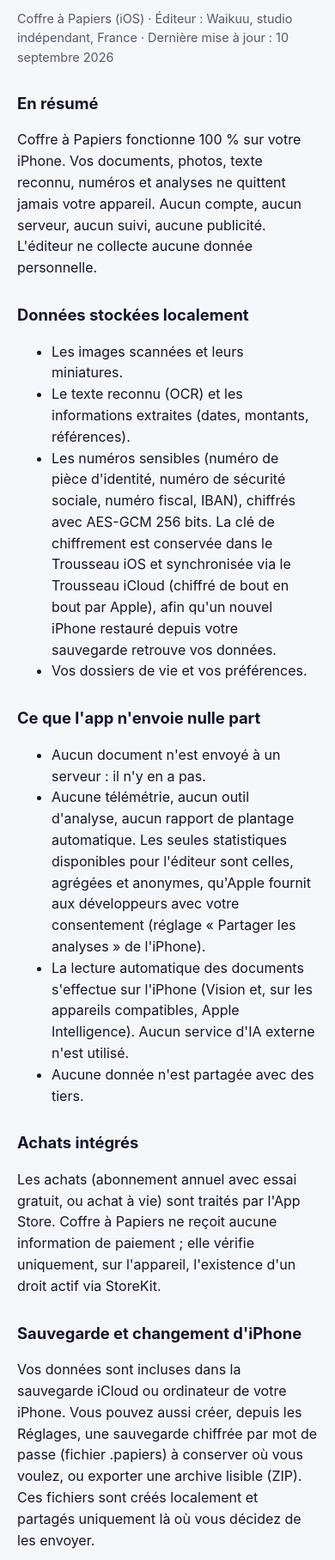
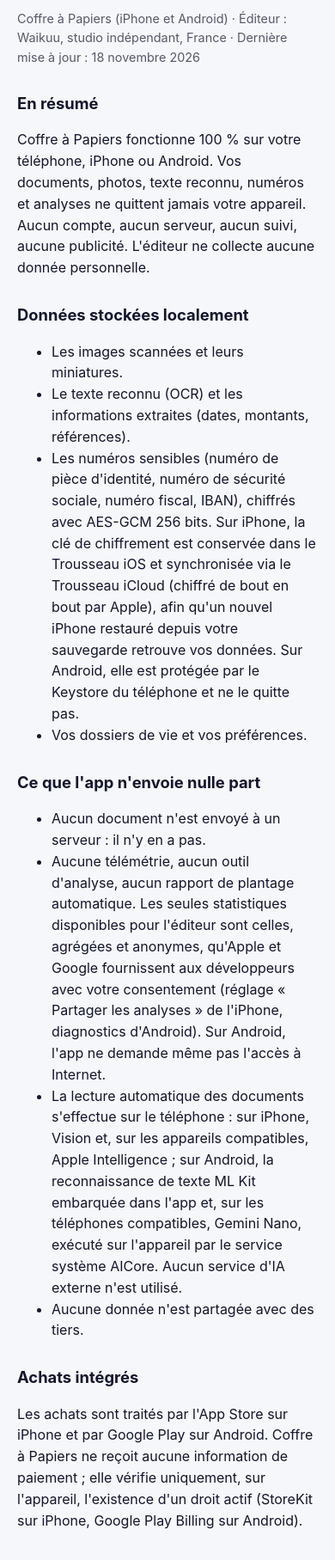
Before and after one commit to Maverick770/app-pages, a plain HTML site: page coffre-a-papiers/privacy.html in a window 390 px wide. Shown: the part 144-1959 px from the top of the page at 86% size. Drawn offline with Linux system fonts and the light colour scheme.

Commit message:
docs(coffre-a-papiers): privacy policy for iPhone and Android

```diff
--- a/coffre-a-papiers/privacy.html
+++ b/coffre-a-papiers/privacy.html
@@ -17,32 +17,32 @@
 </head>
 <body>
 <h1>Politique de confidentialité</h1>
-<p class="muted">Coffre à Papiers (iOS) · Éditeur : Waikuu, studio indépendant, France · Dernière mise à jour : 10 septembre 2026</p>
+<p class="muted">Coffre à Papiers (iPhone et Android) · Éditeur : Waikuu, studio indépendant, France · Dernière mise à jour : 18 novembre 2026</p>
 
 <h2>En résumé</h2>
-<p>Coffre à Papiers fonctionne 100 % sur votre iPhone. Vos documents, photos, texte reconnu, numéros et analyses ne quittent jamais votre appareil. Aucun compte, aucun serveur, aucun suivi, aucune publicité. L'éditeur ne collecte aucune donnée personnelle.</p>
+<p>Coffre à Papiers fonctionne 100 % sur votre téléphone, iPhone ou Android. Vos documents, photos, texte reconnu, numéros et analyses ne quittent jamais votre appareil. Aucun compte, aucun serveur, aucun suivi, aucune publicité. L'éditeur ne collecte aucune donnée personnelle.</p>
 
 <h2>Données stockées localement</h2>
 <ul>
   <li>Les images scannées et leurs miniatures.</li>
   <li>Le texte reconnu (OCR) et les informations extraites (dates, montants, références).</li>
-  <li>Les numéros sensibles (numéro de pièce d'identité, numéro de sécurité sociale, numéro fiscal, IBAN), chiffrés avec AES-GCM 256 bits. La clé de chiffrement est conservée dans le Trousseau iOS et synchronisée via le Trousseau iCloud (chiffré de bout en bout par Apple), afin qu'un nouvel iPhone restauré depuis votre sauvegarde retrouve vos données.</li>
+  <li>Les numéros sensibles (numéro de pièce d'identité, numéro de sécurité sociale, numéro fiscal, IBAN), chiffrés avec AES-GCM 256 bits. Sur iPhone, la clé de chiffrement est conservée dans le Trousseau iOS et synchronisée via le Trousseau iCloud (chiffré de bout en bout par Apple), afin qu'un nouvel iPhone restauré depuis votre sauvegarde retrouve vos données. Sur Android, elle est protégée par le Keystore du téléphone et ne le quitte pas.</li>
   <li>Vos dossiers de vie et vos préférences.</li>
 </ul>
 
 <h2>Ce que l'app n'envoie nulle part</h2>
 <ul>
   <li>Aucun document n'est envoyé à un serveur : il n'y en a pas.</li>
-  <li>Aucune télémétrie, aucun outil d'analyse, aucun rapport de plantage automatique. Les seules statistiques disponibles pour l'éditeur sont celles, agrégées et anonymes, qu'Apple fournit aux développeurs avec votre consentement (réglage « Partager les analyses » de l'iPhone).</li>
-  <li>La lecture automatique des documents s'effectue sur l'iPhone (Vision et, sur les appareils compatibles, Apple Intelligence). Aucun service d'IA externe n'est utilisé.</li>
+  <li>Aucune télémétrie, aucun outil d'analyse, aucun rapport de plantage automatique. Les seules statistiques disponibles pour l'éditeur sont celles, agrégées et anonymes, qu'Apple et Google fournissent aux développeurs avec votre consentement (réglage « Partager les analyses » de l'iPhone, diagnostics d'Android). Sur Android, l'app ne demande même pas l'accès à Internet.</li>
+  <li>La lecture automatique des documents s'effectue sur le téléphone : sur iPhone, Vision et, sur les appareils compatibles, Apple Intelligence ; sur Android, la reconnaissance de texte ML Kit embarquée dans l'app et, sur les téléphones compatibles, Gemini Nano, exécuté sur l'appareil par le service système AICore. Aucun service d'IA externe n'est utilisé.</li>
   <li>Aucune donnée n'est partagée avec des tiers.</li>
 </ul>
 
 <h2>Achats intégrés</h2>
-<p>Les achats (abonnement annuel avec essai gratuit, ou achat à vie) sont traités par l'App Store. Coffre à Papiers ne reçoit aucune information de paiement ; elle vérifie uniquement, sur l'appareil, l'existence d'un droit actif via StoreKit.</p>
+<p>Les achats sont traités par l'App Store sur iPhone et par Google Play sur Android. Coffre à Papiers ne reçoit aucune information de paiement ; elle vérifie uniquement, sur l'appareil, l'existence d'un droit actif (StoreKit sur iPhone, Google Play Billing sur Android).</p>
 
-<h2>Sauvegarde et changement d'iPhone</h2>
-<p>Vos données sont incluses dans la sauvegarde iCloud ou ordinateur de votre iPhone. Vous pouvez aussi créer, depuis les Réglages, une sauvegarde chiffrée par mot de passe (fichier .papiers) à conserver où vous voulez, ou exporter une archive lisible (ZIP). Ces fichiers sont créés localement et partagés uniquement là où vous décidez de les envoyer.</p>
+<h2>Sauvegarde et changement de téléphone</h2>
+<p>Sur iPhone, vos données sont incluses dans la sauvegarde iCloud ou ordinateur de l'appareil. Sur Android, elles sont exclues de la sauvegarde automatique de Google : elles ne quittent pas le téléphone. Sur les deux, vous pouvez créer depuis les Réglages une sauvegarde chiffrée par mot de passe (fichier .papiers), restaurable sur iPhone comme sur Android, ou exporter une archive lisible (ZIP). Ces fichiers sont créés localement et partagés uniquement là où vous décidez de les envoyer.</p>
 
 <h2>Suppression de vos données</h2>
 <ul>
@@ -55,6 +55,6 @@
 <p>Aucune donnée personnelle n'étant collectée par l'éditeur, l'exercice de vos droits (accès, rectification, effacement, portabilité) s'effectue directement dans l'app : export lisible, sauvegarde, suppression. Pour toute question : <a href="mailto:support@waikuu.com">support@waikuu.com</a>.</p>
 
 <h2>Notifications</h2>
-<p>Les rappels d'échéance sont des notifications locales, programmées sur l'appareil. La permission est demandée au moment où vous enregistrez une première pièce avec une date de fin de validité.</p>
+<p>Les rappels d'échéance sont des notifications locales, programmées sur l'appareil. La permission est demandée au moment où vous choisissez d'être prévenu des échéances.</p>
 </body>
 </html>
```
